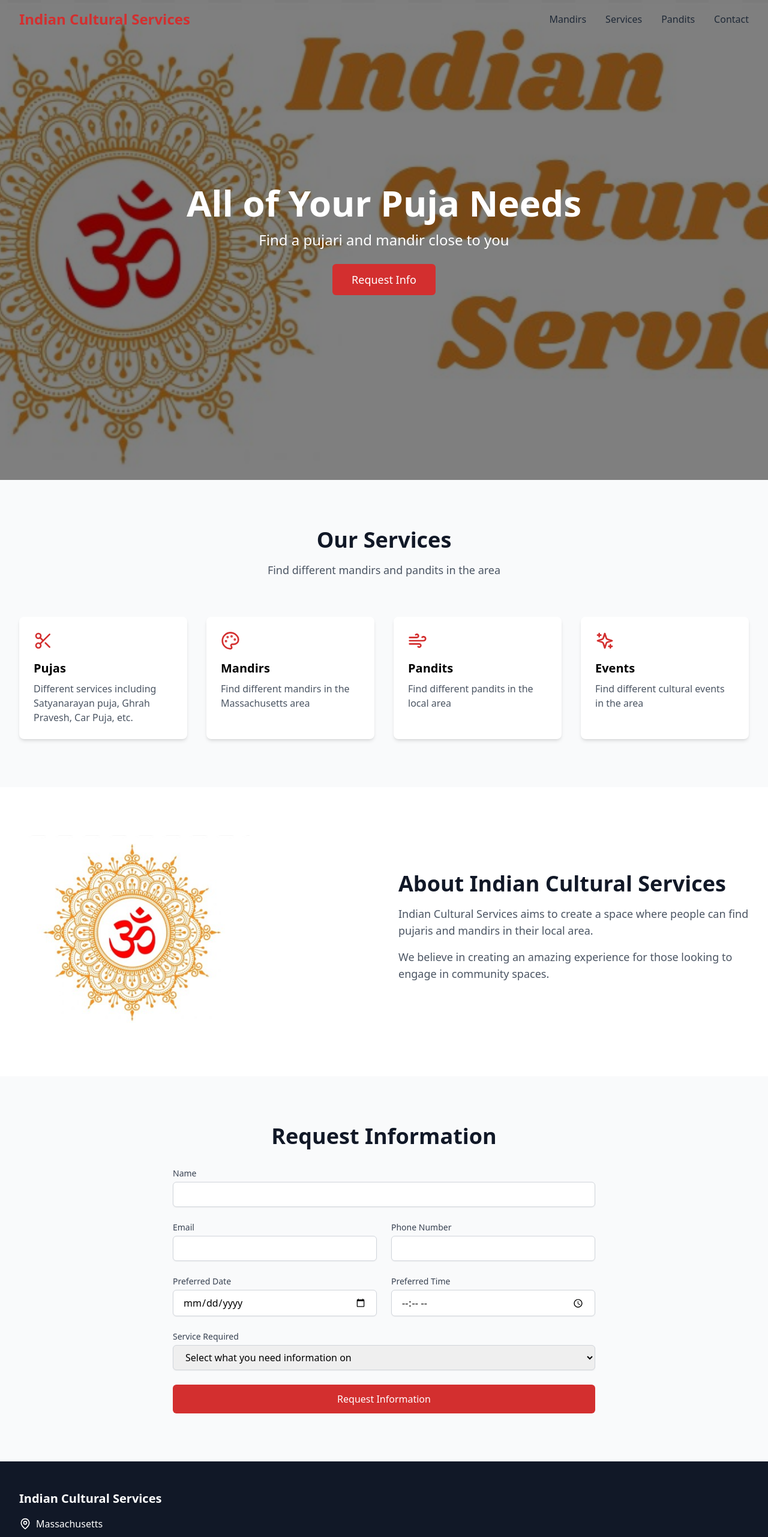
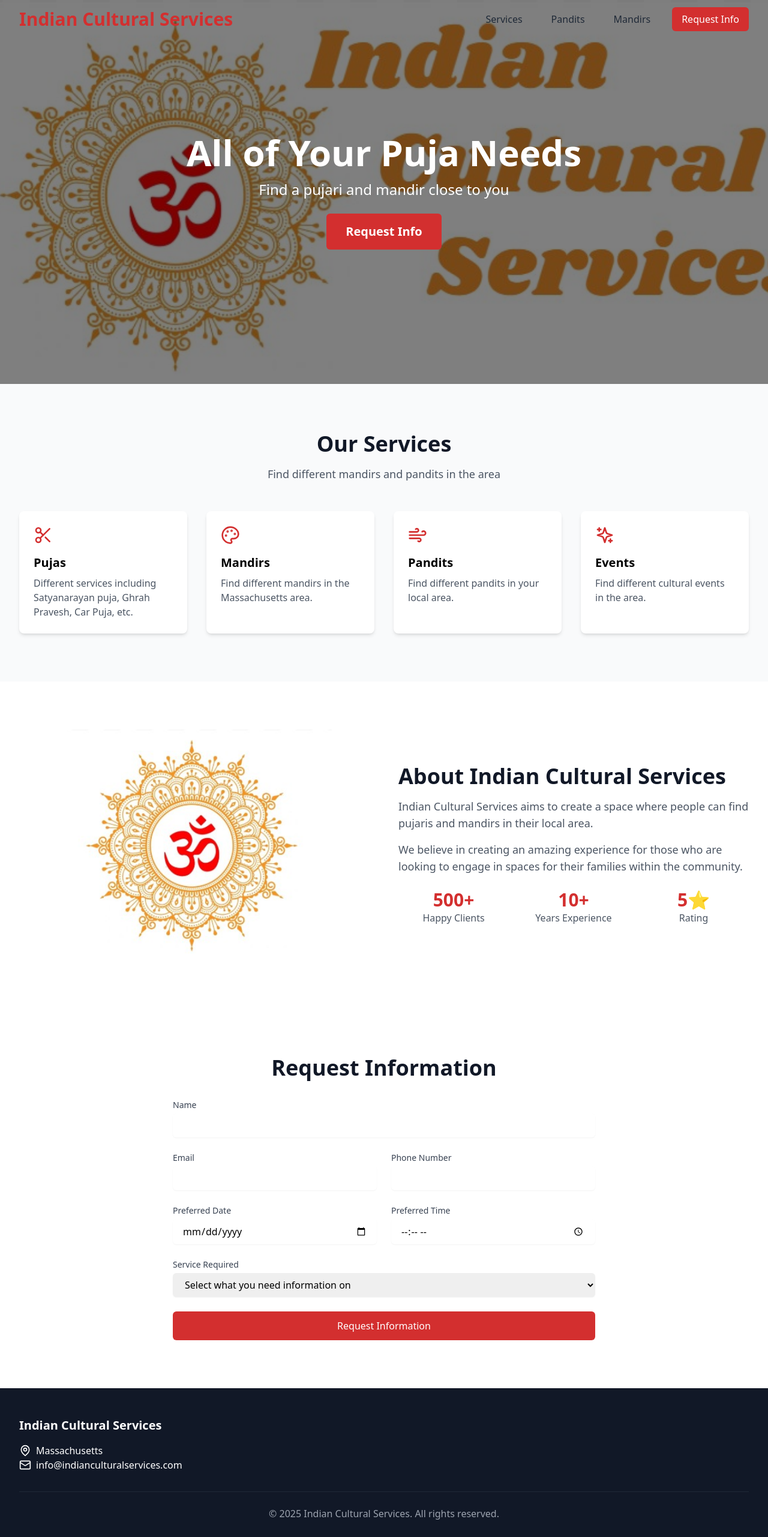
Before and after one commit to sachijoshi/ICS, a React (Vite) app: page / in a window 1280 px wide. Shown: the top 2562 px of the page at 60% size. Built offline with nearby package versions, Linux system fonts and the light colour scheme.

Commit message:
Updated sections

```diff
--- a/src/components/About.tsx
+++ b/src/components/About.tsx
@@ -4,24 +4,39 @@ const About = () => {
   return (
     <section id="about" className="py-16 sm:py-20">
       <div className="max-w-7xl mx-auto px-4 sm:px-6 lg:px-8">
-        <div className="grid grid-cols-1 lg:grid-cols-2 gap-8 lg:gap-12 items-center">
-          <div className="flex justify-center lg:justify-start">
+        <div className="grid grid-cols-1 lg:grid-cols-2 gap-8 sm:gap-12 items-center">
+          <div className="relative h-64 sm:h-80 lg:h-96 rounded-lg overflow-hidden">
             <img
               src={logo}
-              alt="ICS Logo"
-              className="w-full max-w-sm h-auto object-contain"
+              alt="Om Logo"
+              className="w-full h-full object-contain bg-white"
             />
           </div>
+
           <div>
             <h2 className="text-2xl sm:text-3xl md:text-4xl font-bold text-gray-900 mb-4">
               About Indian Cultural Services
             </h2>
-            <p className="text-base sm:text-lg text-gray-600 mb-4">
+            <p className="text-gray-600 mb-4 sm:text-lg">
               Indian Cultural Services aims to create a space where people can find pujaris and mandirs in their local area.
             </p>
-            <p className="text-base sm:text-lg text-gray-600 mb-4">
-              We believe in creating an amazing experience for those looking to engage in community spaces.
+            <p className="text-gray-600 mb-6 sm:text-lg">
+              We believe in creating an amazing experience for those who are looking to engage in spaces for their families within the community.
             </p>
+            <div className="grid grid-cols-1 sm:grid-cols-3 gap-4 text-center">
+              <div>
+                <span className="block text-2xl sm:text-3xl font-bold text-red-600">500+</span>
+                <span className="text-gray-600">Happy Clients</span>
+              </div>
+              <div>
+                <span className="block text-2xl sm:text-3xl font-bold text-red-600">10+</span>
+                <span className="text-gray-600">Years Experience</span>
+              </div>
+              <div>
+                <span className="block text-2xl sm:text-3xl font-bold text-red-600">5⭐</span>
+                <span className="text-gray-600">Rating</span>
+              </div>
+            </div>
           </div>
         </div>
       </div>
--- a/src/components/BookingForm.tsx
+++ b/src/components/BookingForm.tsx
@@ -1,9 +1,15 @@
-import React, { useState } from 'react';
+import { useState } from "react";
 
 const BookingForm = () => {
   const [formData, setFormData] = useState({
-    name: '', email: '', phone: '', date: '', time: '', service: '',
+    name: "",
+    email: "",
+    phone: "",
+    date: "",
+    time: "",
+    service: "",
   });
+
   const [submitted, setSubmitted] = useState(false);
 
   const handleSubmit = (e: React.FormEvent) => {
@@ -13,7 +19,7 @@ const BookingForm = () => {
 
   if (submitted) {
     return (
-      <div className="text-center py-12 px-4 sm:px-6 lg:px-8">
+      <div className="text-center py-12">
         <h3 className="text-2xl font-bold text-gray-900 mb-4">Thank You!</h3>
         <p className="text-gray-600">
           Your information has been received. Someone will reach out to you soon!
@@ -23,7 +29,7 @@ const BookingForm = () => {
   }
 
   return (
-    <section id="booking" className="py-16 sm:py-20 bg-gray-50">
+    <section id="bookingform" className="py-16 sm:py-20">
       <div className="max-w-3xl mx-auto px-4 sm:px-6 lg:px-8">
         <h2 className="text-2xl sm:text-3xl md:text-4xl font-bold text-center text-gray-900 mb-8">
           Request Information
@@ -31,77 +37,89 @@ const BookingForm = () => {
 
         <form onSubmit={handleSubmit} className="space-y-6">
           <div>
-            <label htmlFor="name" className="block text-sm font-medium text-gray-700">Name</label>
+            <label htmlFor="name" className="block text-sm font-medium text-gray-700">
+              Name
+            </label>
             <input
               type="text"
               id="name"
               required
+              className="mt-1 block w-full rounded-md border-gray-300 shadow-sm px-4 py-2 focus:border-red-500 focus:ring-red-500"
               value={formData.name}
-              onChange={(e) => setFormData({...formData, name: e.target.value})}
-              className="mt-1 block w-full px-4 py-2 border border-gray-300 rounded-md shadow-sm focus:ring-red-500 focus:border-red-500"
+              onChange={(e) => setFormData({ ...formData, name: e.target.value })}
             />
           </div>
 
-          <div className="grid grid-cols-1 md:grid-cols-2 gap-6">
+          <div className="grid grid-cols-1 sm:grid-cols-2 gap-4 sm:gap-6">
             <div>
-              <label htmlFor="email" className="block text-sm font-medium text-gray-700">Email</label>
+              <label htmlFor="email" className="block text-sm font-medium text-gray-700">
+                Email
+              </label>
               <input
                 type="email"
                 id="email"
                 required
+                className="mt-1 block w-full rounded-md border-gray-300 shadow-sm px-4 py-2 focus:border-red-500 focus:ring-red-500"
                 value={formData.email}
-                onChange={(e) => setFormData({...formData, email: e.target.value})}
-                className="mt-1 block w-full px-4 py-2 border border-gray-300 rounded-md shadow-sm focus:ring-red-500 focus:border-red-500"
+                onChange={(e) => setFormData({ ...formData, email: e.target.value })}
               />
             </div>
 
             <div>
-              <label htmlFor="phone" className="block text-sm font-medium text-gray-700">Phone Number</label>
+              <label htmlFor="phone" className="block text-sm font-medium text-gray-700">
+                Phone Number
+              </label>
               <input
                 type="tel"
                 id="phone"
                 required
+                className="mt-1 block w-full rounded-md border-gray-300 shadow-sm px-4 py-2 focus:border-red-500 focus:ring-red-500"
                 value={formData.phone}
-                onChange={(e) => setFormData({...formData, phone: e.target.value})}
-                className="mt-1 block w-full px-4 py-2 border border-gray-300 rounded-md shadow-sm focus:ring-red-500 focus:border-red-500"
+                onChange={(e) => setFormData({ ...formData, phone: e.target.value })}
               />
             </div>
           </div>
 
-          <div className="grid grid-cols-1 md:grid-cols-2 gap-6">
+          <div className="grid grid-cols-1 sm:grid-cols-2 gap-4 sm:gap-6">
             <div>
-              <label htmlFor="date" className="block text-sm font-medium text-gray-700">Preferred Date</label>
+              <label htmlFor="date" className="block text-sm font-medium text-gray-700">
+                Preferred Date
+              </label>
               <input
                 type="date"
                 id="date"
                 required
+                className="mt-1 block w-full rounded-md border-gray-300 shadow-sm px-4 py-2 focus:border-red-500 focus:ring-red-500"
                 value={formData.date}
-                onChange={(e) => setFormData({...formData, date: e.target.value})}
-                className="mt-1 block w-full px-4 py-2 border border-gray-300 rounded-md shadow-sm focus:ring-red-500 focus:border-red-500"
+                onChange={(e) => setFormData({ ...formData, date: e.target.value })}
               />
             </div>
 
             <div>
-              <label htmlFor="time" className="block text-sm font-medium text-gray-700">Preferred Time</label>
+              <label htmlFor="time" className="block text-sm font-medium text-gray-700">
+                Preferred Time
+              </label>
               <input
                 type="time"
                 id="time"
                 required
+                className="mt-1 block w-full rounded-md border-gray-300 shadow-sm px-4 py-2 focus:border-red-500 focus:ring-red-500"
                 value={formData.time}
-                onChange={(e) => setFormData({...formData, time: e.target.value})}
-                className="mt-1 block w-full px-4 py-2 border border-gray-300 rounded-md shadow-sm focus:ring-red-500 focus:border-red-500"
+                onChange={(e) => setFormData({ ...formData, time: e.target.value })}
               />
             </div>
           </div>
 
           <div>
-            <label htmlFor="service" className="block text-sm font-medium text-gray-700">Service Required</label>
+            <label htmlFor="service" className="block text-sm font-medium text-gray-700">
+              Service Required
+            </label>
             <select
               id="service"
               required
+              className="mt-1 block w-full rounded-md border-gray-300 shadow-sm px-4 py-2 focus:border-red-500 focus:ring-red-500"
               value={formData.service}
-              onChange={(e) => setFormData({...formData, service: e.target.value})}
-              className="mt-1 block w-full px-4 py-2 border border-gray-300 rounded-md shadow-sm focus:ring-red-500 focus:border-red-500"
+              onChange={(e) => setFormData({ ...formData, service: e.target.value })}
             >
               <option value="">Select what you need information on</option>
               <option value="puja">Puja</option>
@@ -111,14 +129,12 @@ const BookingForm = () => {
             </select>
           </div>
 
-          <div>
-            <button
-              type="submit"
-              className="w-full bg-red-600 text-white py-3 px-4 rounded-md hover:bg-red-700 transition-colors"
-            >
-              Request Information
-            </button>
-          </div>
+          <button
+            type="submit"
+            className="w-full bg-red-600 text-white py-3 px-4 rounded-md hover:bg-red-700 transition"
+          >
+            Request Information
+          </button>
         </form>
       </div>
     </section>
--- a/src/components/Footer.tsx
+++ b/src/components/Footer.tsx
@@ -1,28 +1,23 @@
-import { Mail, MapPin } from 'lucide-react';
+import { Mail, MapPin } from "lucide-react";
 
 const Footer = () => {
   return (
     <footer className="bg-gray-900 text-white py-12">
       <div className="max-w-7xl mx-auto px-4 sm:px-6 lg:px-8">
-        <div className="grid grid-cols-1 md:grid-cols-3 gap-12">
+        <div className="grid grid-cols-1 sm:grid-cols-2 md:grid-cols-3 gap-8">
           <div>
             <h3 className="text-xl font-semibold mb-4">Indian Cultural Services</h3>
-            <div className="space-y-2">
-              <p className="flex items-center">
-                <MapPin className="w-5 h-5 mr-2" />
-                Massachusetts
-              </p>
-              <p className="flex items-center">
-                <Mail className="w-5 h-5 mr-2" />
-                info@indianculturalservices.com
-              </p>
-            </div>
+            <p className="flex items-center">
+              <MapPin className="w-5 h-5 mr-2" /> Massachusetts
+            </p>
+            <p className="flex items-center">
+              <Mail className="w-5 h-5 mr-2" /> info@indianculturalservices.com
+            </p>
           </div>
-
         </div>
 
-        <div className="mt-12 pt-8 border-t border-gray-800 text-center text-gray-400">
-          <p>&copy; {new Date().getFullYear()} Indian Cultural Services. All rights reserved.</p>
+        <div className="mt-8 pt-6 border-t border-gray-800 text-center text-gray-400 text-sm sm:text-base">
+          &copy; {new Date().getFullYear()} Indian Cultural Services. All rights reserved.
         </div>
       </div>
     </footer>
--- a/src/components/Hero.tsx
+++ b/src/components/Hero.tsx
@@ -1,8 +1,15 @@
 import banner from "./pictures/banner.jpg";
 
 const Hero = () => {
+  const scrollToBooking = () => {
+    const element = document.getElementById("bookingform");
+    if (element) {
+      element.scrollIntoView({ behavior: "smooth" });
+    }
+  };
+
   return (
-    <div className="relative w-full h-[60vh] sm:h-[70vh] md:h-screen">
+    <section className="relative h-[90vh] sm:h-[80vh] flex items-center justify-center">
       <div
         className="absolute inset-0 bg-cover bg-center"
         style={{ backgroundImage: `url(${banner})` }}
@@ -10,23 +17,21 @@ const Hero = () => {
         <div className="absolute inset-0 bg-black bg-opacity-50"></div>
       </div>
 
-      <div className="relative h-full flex flex-col justify-center items-center text-center px-4">
-        <div className="max-w-3xl">
+      <div className="relative z-10 text-center px-4 max-w-3xl">
         <h1 className="text-3xl sm:text-4xl md:text-6xl font-bold text-white mb-4">
           All of Your Puja Needs
         </h1>
-          <p className="text-base sm:text-lg md:text-2xl text-white mb-6">
+        <p className="text-lg sm:text-xl md:text-2xl text-white mb-6">
           Find a pujari and mandir close to you
         </p>
-          <a
-            href="#booking"
-            className="inline-block bg-red-600 text-white px-6 py-2 sm:px-8 sm:py-3 rounded-md text-lg hover:bg-red-700 transition"
+        <button
+          onClick={scrollToBooking}
+          className="inline-block bg-red-600 text-white px-6 py-3 sm:px-8 sm:py-4 rounded-md text-lg sm:text-xl font-semibold hover:bg-red-700 transition"
         >
           Request Info
-          </a>
+        </button>
       </div>
-      </div>
-    </div>
+    </section>
   );
 };
 
--- a/src/components/Navbar.tsx
+++ b/src/components/Navbar.tsx
@@ -12,30 +12,91 @@ const Navbar = () => {
     return () => window.removeEventListener("scroll", handleScroll);
   }, []);
 
+  const linkClass =
+    "block px-3 py-2 rounded-md text-base sm:text-sm md:text-base font-medium text-gray-800 hover:text-red-600";
+
+  // Smooth scroll to booking section
+  const scrollToBooking = () => {
+    const element = document.getElementById("bookingform");
+    if (element) {
+      element.scrollIntoView({ behavior: "smooth" });
+    }
+  };
+
   return (
-    <nav className={`fixed w-full z-50 transition-all duration-300 ${
-      isScrolled ? "bg-white shadow-md" : "bg-transparent"
-    }`}>
+    <nav
+      className={`fixed w-full z-50 transition-all duration-300 ${
+        isScrolled ? "bg-white shadow-md" : "bg-transparent"
+      }`}
+    >
       <div className="max-w-7xl mx-auto px-4 sm:px-6 lg:px-8">
         <div className="flex justify-between h-16 items-center">
-          <a href="/ICS/" className="text-2xl font-bold text-red-600">Indian Cultural Services</a>
-          <div className="hidden md:flex space-x-8">
-            <Link to="/mandirs" className="text-gray-800 hover:text-red-600">Mandirs</Link>
-            <Link to="/services" className="text-gray-800 hover:text-red-600">Services</Link>
-            <Link to="/pandits" className="text-gray-800 hover:text-red-600">Pandits</Link>
-            <Link to="/contact" className="text-gray-800 hover:text-red-600">Contact</Link>
+          {/* Logo / Site Name */}
+          <div className="flex-shrink-0">
+            <Link to="/">
+              <span className="font-bold text-lg sm:text-xl md:text-2xl lg:text-3xl text-red-600">
+                Indian Cultural Services
+              </span>
+            </Link>
           </div>
+
+          {/* Desktop Menu */}
+          <div className="hidden md:flex space-x-6 items-center">
+            <a href="#services" className={linkClass}>
+              Services
+            </a>
+            <a href="#pandits" className={linkClass}>
+              Pandits
+            </a>
+            <a href="#mandirs" className={linkClass}>
+              Mandirs
+            </a>
+            <button
+              onClick={scrollToBooking}
+              className="bg-red-600 text-white px-4 py-2 rounded-md hover:bg-red-700 transition text-base sm:text-sm md:text-base font-medium"
+            >
+              Request Info
+            </button>
+          </div>
+
+          {/* Mobile Menu Button */}
           <div className="md:hidden">
-            <button onClick={() => setIsOpen(!isOpen)} className="text-gray-800 hover:text-red-600">
+            <button
+              onClick={() => setIsOpen(!isOpen)}
+              className="text-gray-800 hover:text-red-600"
+            >
               {isOpen ? <X size={24} /> : <Menu size={24} />}
             </button>
           </div>
         </div>
       </div>
+
+      {/* Mobile Menu */}
       {isOpen && (
         <div className="md:hidden bg-white shadow-lg">
-          <a href="#about" className="block px-3 py-2 text-gray-800 hover:text-red-600">About</a>
-          <a href="#booking" className="block px-3 py-2 bg-red-600 text-white rounded-md">Book Now</a>
+          <div className="px-2 pt-2 pb-3 space-y-1">
+            <a href="#about" className={linkClass} onClick={() => setIsOpen(false)}>
+              About
+            </a>
+            <a href="#services" className={linkClass} onClick={() => setIsOpen(false)}>
+              Services
+            </a>
+            <a href="#pandits" className={linkClass} onClick={() => setIsOpen(false)}>
+              Pandits
+            </a>
+            <a href="#mandirs" className={linkClass} onClick={() => setIsOpen(false)}>
+              Mandirs
+            </a>
+            <button
+              onClick={() => {
+                setIsOpen(false);
+                scrollToBooking();
+              }}
+              className="block px-3 py-2 rounded-md bg-red-600 text-white font-medium hover:bg-red-700 transition w-full text-left"
+            >
+              Request Info
+            </button>
+          </div>
         </div>
       )}
     </nav>
--- a/src/components/Services.tsx
+++ b/src/components/Services.tsx
@@ -1,46 +1,43 @@
-import { Scissors, Palette, Wind, Sparkles } from 'lucide-react';
+import { Scissors, Palette, Wind, Sparkles } from "lucide-react";
 
 const services = [
   {
-    icon: <Scissors className="w-8 h-8" />,
-    title: 'Pujas',
-    description: 'Different services including Satyanarayan puja, Ghrah Pravesh, Car Puja, etc.',
+    icon: <Scissors className="w-8 h-8 text-red-600" />,
+    title: "Pujas",
+    description: "Different services including Satyanarayan puja, Ghrah Pravesh, Car Puja, etc.",
   },
   {
-    icon: <Palette className="w-8 h-8" />,
-    title: 'Mandirs',
-    description: 'Find different mandirs in the Massachusetts area',
+    icon: <Palette className="w-8 h-8 text-red-600" />,
+    title: "Mandirs",
+    description: "Find different mandirs in the Massachusetts area.",
   },
   {
-    icon: <Wind className="w-8 h-8" />,
-    title: 'Pandits',
-    description: 'Find different pandits in the local area',
+    icon: <Wind className="w-8 h-8 text-red-600" />,
+    title: "Pandits",
+    description: "Find different pandits in your local area.",
   },
   {
-    icon: <Sparkles className="w-8 h-8" />,
-    title: 'Events',
-    description: 'Find different cultural events in the area',
+    icon: <Sparkles className="w-8 h-8 text-red-600" />,
+    title: "Events",
+    description: "Find different cultural events in the area.",
   },
 ];
 
 const Services = () => {
   return (
-    <section id="services" className="py-20 bg-gray-50">
+    <section id="services" className="py-16 sm:py-20 bg-gray-50">
       <div className="max-w-7xl mx-auto px-4 sm:px-6 lg:px-8">
-        <div className="text-center mb-16">
-          <h2 className="text-3xl md:text-4xl font-bold text-gray-900 mb-4">Our Services</h2>
-          <p className="text-lg text-gray-600">Find different mandirs and pandits in the area</p>
+        <div className="text-center mb-12">
+          <h2 className="text-2xl sm:text-3xl md:text-4xl font-bold text-gray-900 mb-4">Our Services</h2>
+          <p className="text-base sm:text-lg text-gray-600">Find different mandirs and pandits in the area</p>
         </div>
 
-        <div className="grid grid-cols-1 md:grid-cols-2 lg:grid-cols-4 gap-8">
+        <div className="grid grid-cols-1 sm:grid-cols-2 lg:grid-cols-4 gap-6 sm:gap-8">
           {services.map((service, index) => (
-            <div
-              key={index}
-              className="bg-white p-6 rounded-lg shadow-md hover:shadow-lg transition-shadow"
-            >
-              <div className="text-red-600 mb-4">{service.icon}</div>
+            <div key={index} className="bg-white p-6 rounded-lg shadow-md hover:shadow-lg transition">
+              <div className="mb-4">{service.icon}</div>
               <h3 className="text-xl font-semibold mb-2">{service.title}</h3>
-              <p className="text-gray-600">{service.description}</p>
+              <p className="text-gray-600 text-sm sm:text-base">{service.description}</p>
             </div>
           ))}
         </div>
```
Lines whose indentation alone changed are shown as unchanged.
